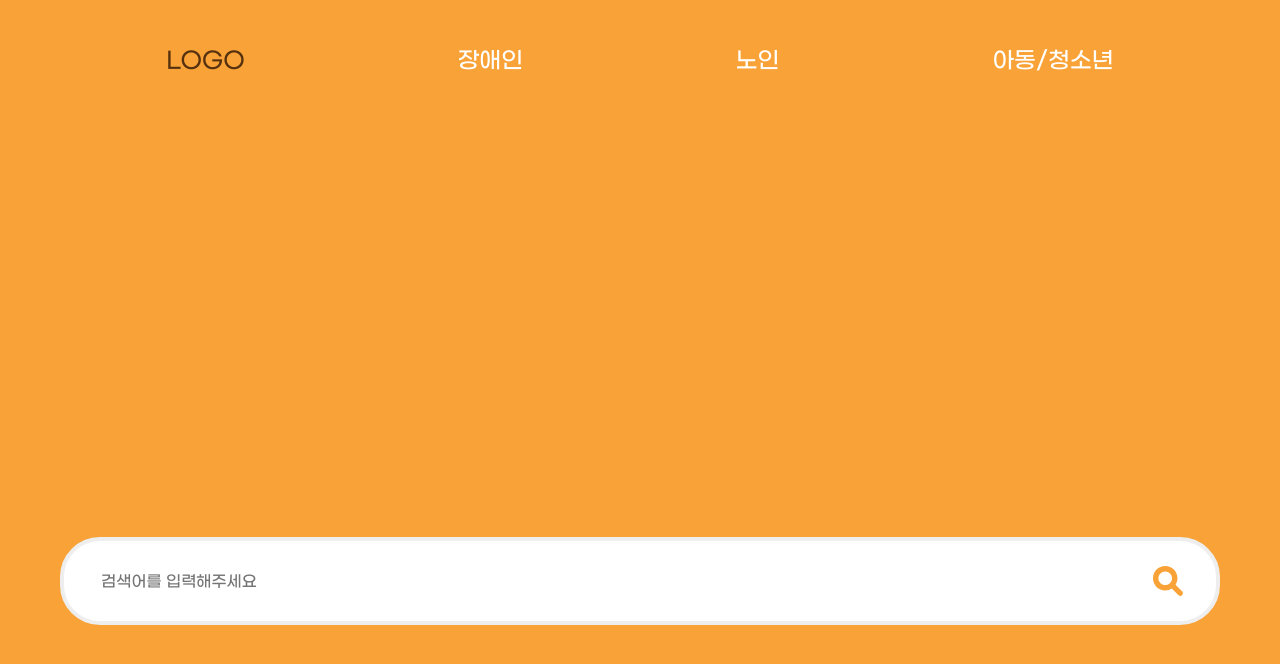
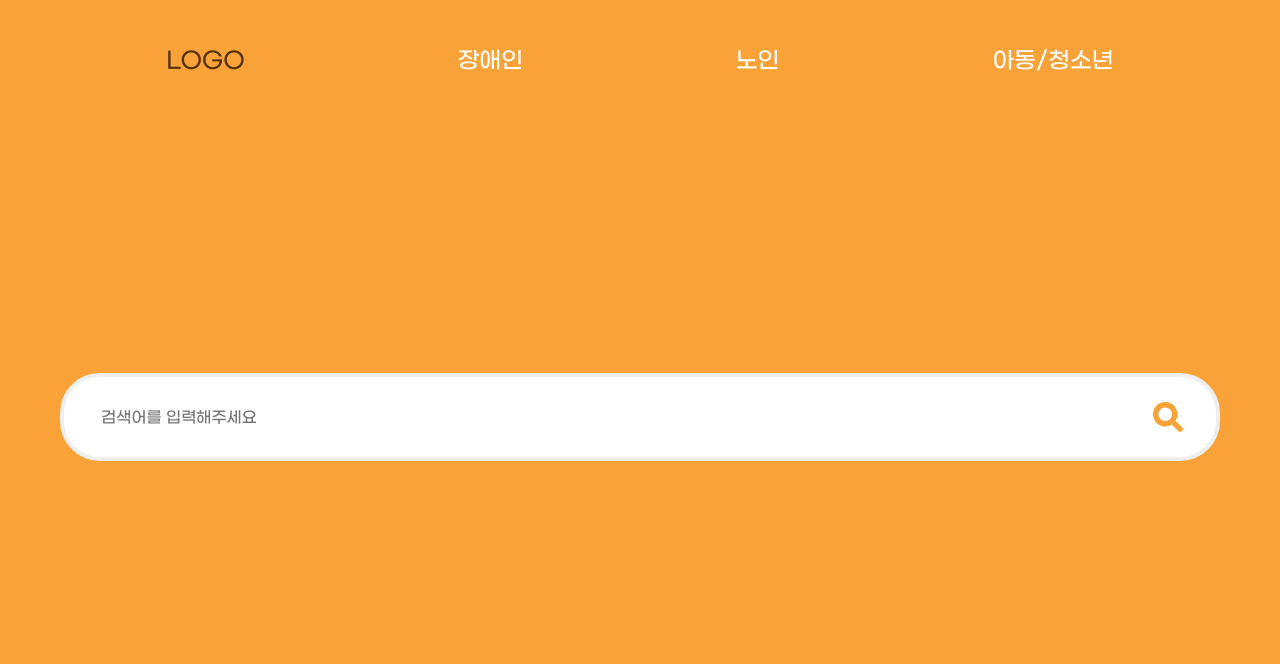
Before and after one commit to Wel-Check/WelfareFacilityInquiryService, a React (Create React App) app in the folder welfareservice-FE/: page / in a window 1280 px wide. Shown: the top 664 px of the page. Built offline with nearby package versions, Linux system fonts and the light colour scheme.

Commit message:
💄 Home 페이지 스타일 변경

```diff
--- a/welfareservice-FE/src/pages/Home.jsx
+++ b/welfareservice-FE/src/pages/Home.jsx
@@ -4,7 +4,7 @@ import Navbar from "../components/Navbar/Navbar";
 import Search from "../components/Search/Search";
 
 export const SearchContainer = styled.div`
-  margin-top: 40%;
+  margin-top: 300px;
 `;
 
 const Home = () => {
```
